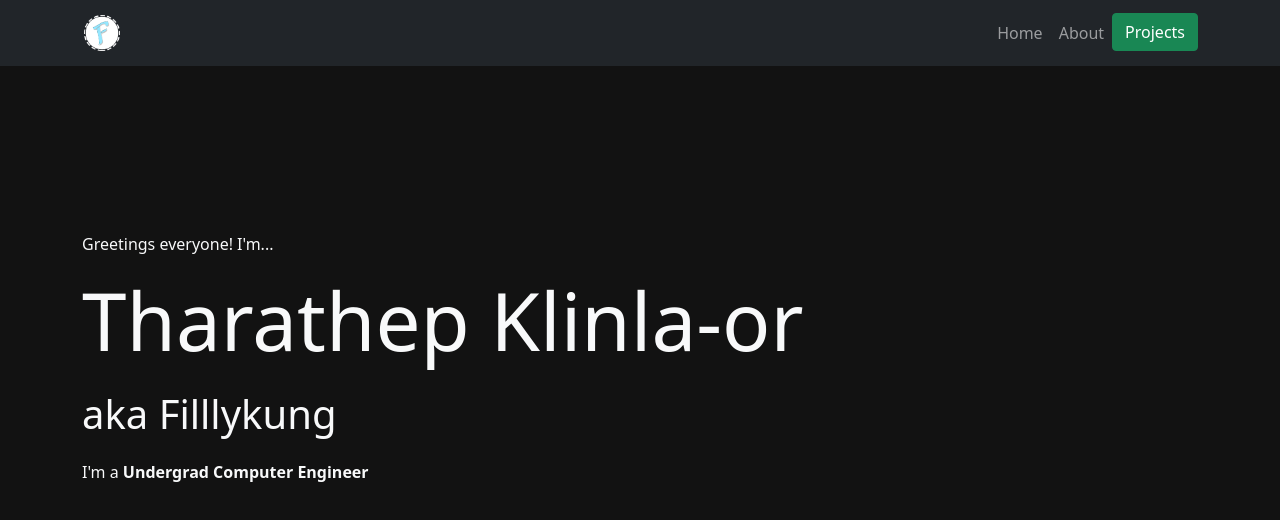
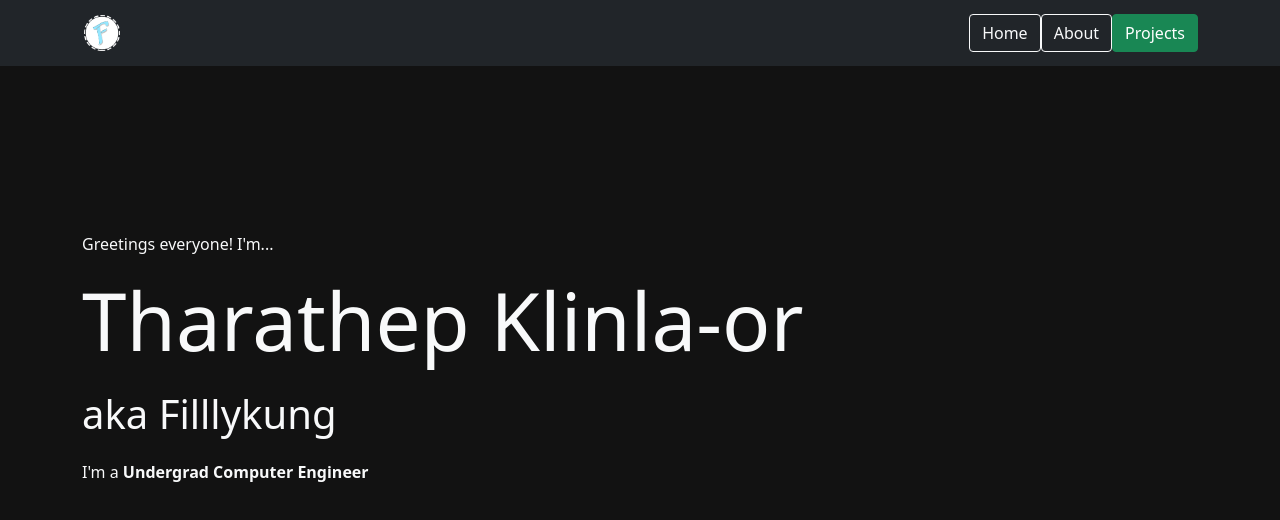
Before and after one commit to RealFilllykung/realfilllykung.github.io, a React (Create React App) app: page / in a window 1280 px wide. Shown: the top 520 px of the page. Built offline with nearby package versions, Linux system fonts and the light colour scheme.

Commit message:
Change navbar link to button for fixing the issue of not be able to enter about page

```diff
--- a/src/App.js
+++ b/src/App.js
@@ -6,22 +6,18 @@ import { BrowserRouter as Router, Route, Switch } from 'react-router-dom'
 
 function App() {
   return (
-    <Router>
+    <Router basename="/">
       <div className="App">
         <AppBar></AppBar>
         <div className="content">
           <Switch>
-
-            <Route exact path="/">
-              <Homepage></Homepage>
+            <Route exact path="/" component={Homepage}>
             </Route>
 
-            <Route path="/about">
-              <About></About>
+            <Route exact path="/about" component={About}>
             </Route>
 
-            <Route path="/projects">
-              <Projects></Projects>
+            <Route exact path="/projects" component={Projects}>
             </Route>
 
           </Switch>
--- a/src/components/app/AppBar.js
+++ b/src/components/app/AppBar.js
@@ -5,7 +5,7 @@ import Container from 'react-bootstrap/Container'
 import Nav from 'react-bootstrap/Nav'
 import AppBarOptions from './AppBarOptions.json'
 import Button from 'react-bootstrap/Button'
-import { Link } from 'react-router-dom'
+import { Link, NavLink } from 'react-router-dom'
 import Logo from '../../images/logo.png'
 
 class AppBarOption extends React.Component{
@@ -20,9 +20,9 @@ class AppBarOption extends React.Component{
 
             )
             return (
-                <Nav.Link href={option.link}>
-                    {option.text}
-                </Nav.Link>
+                <Link to={option.link}>
+                    <Button variant="outline-light" >{option.text}</Button>
+                </Link>
             )
         }
 
```
